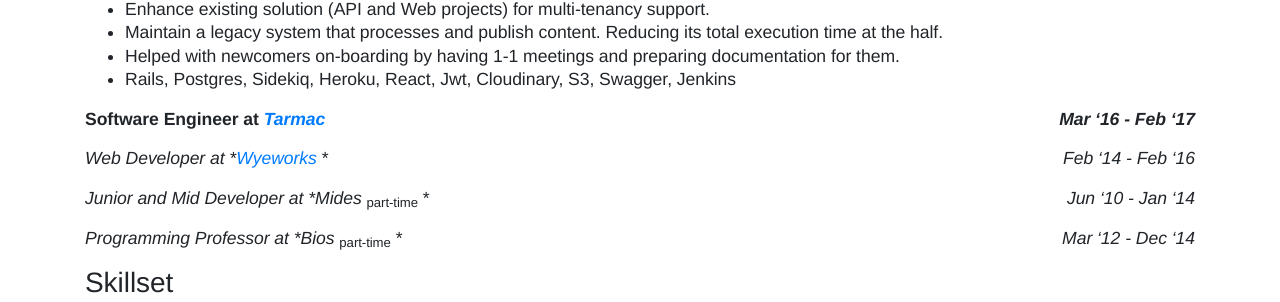
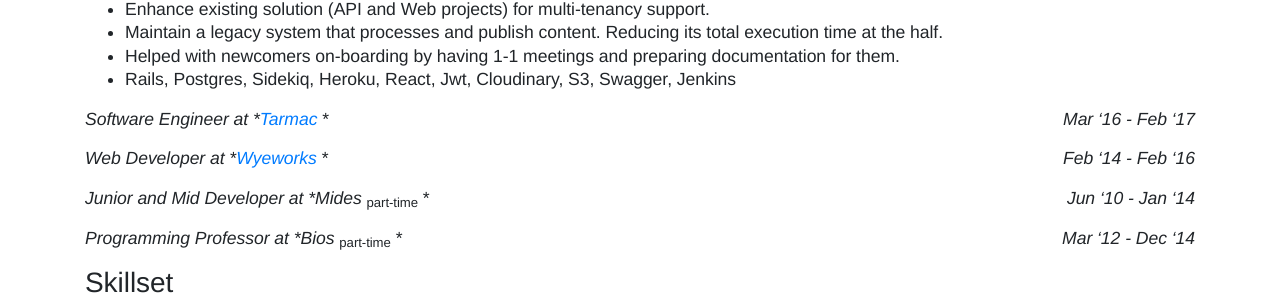
Before and after one commit to delbetu/delbetu.github.io, a Jekyll site: the page built from resume.md, in a window 1280 px wide. Shown: the part 1141-1443 px from the top of the page. Built offline with Jekyll 4.4.1, drawn with Linux system fonts in a browser that asks for light colours; emoji names are drawn with the system emoji font.

```diff
--- a/resume.md
+++ b/resume.md
@@ -76,7 +76,7 @@ Marcos Bellucci &#9742; (+598) 98-613-144 &#9993; delbetu@gmail.com
 
 
 
-**Software Engineer at *[Tarmac](https://tarmac.io/)*                               *Mar '16 - Feb '17*{:.float-right}**
+*Software Engineer at *[Tarmac](https://tarmac.io/)*                               *Mar '16 - Feb '17*{:.float-right}*
 <!-- #   *[Sportnging](https://www.sportsengine.com/)* <sub>American Junior Leagues administration software</sub> -->
 <!-- #   - Migrate legacy web pages HTML/Javascript to Angular. -->
 <!-- #   - Identify bottlenecks and mitigate them by resolving N+1 queries, adding pagination, unnecessary queries -->
```
